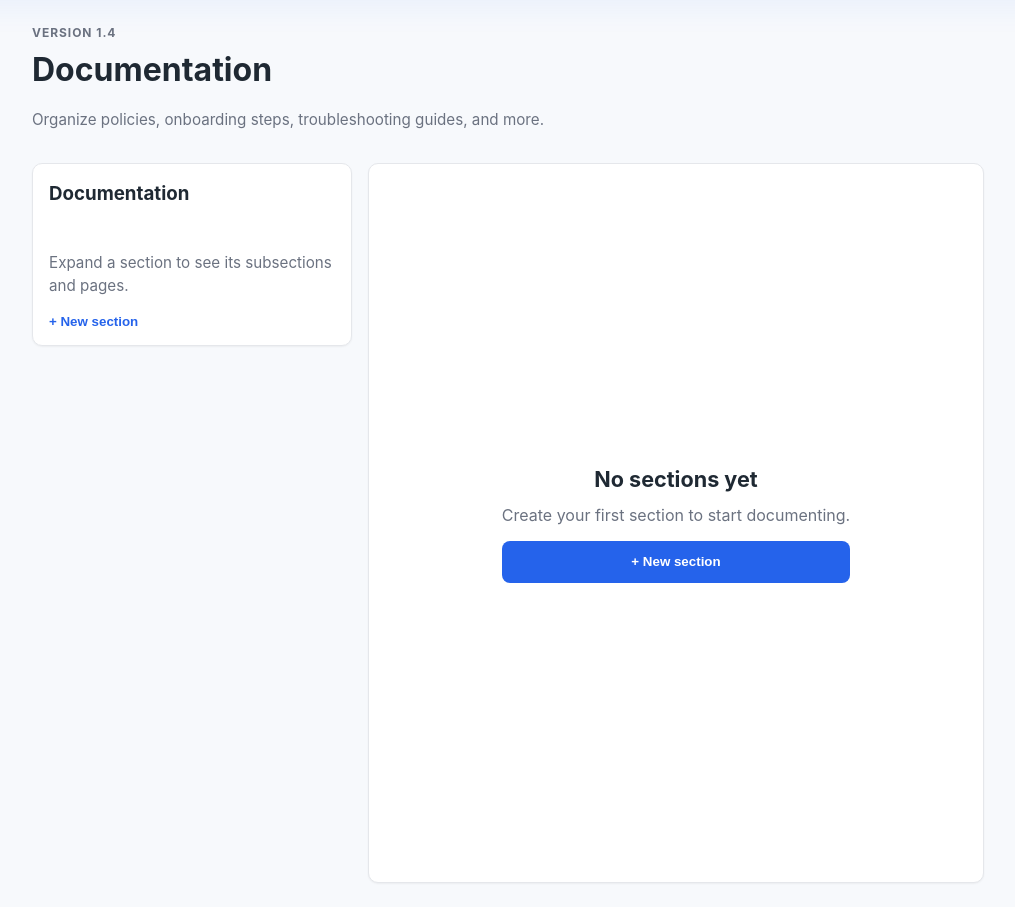
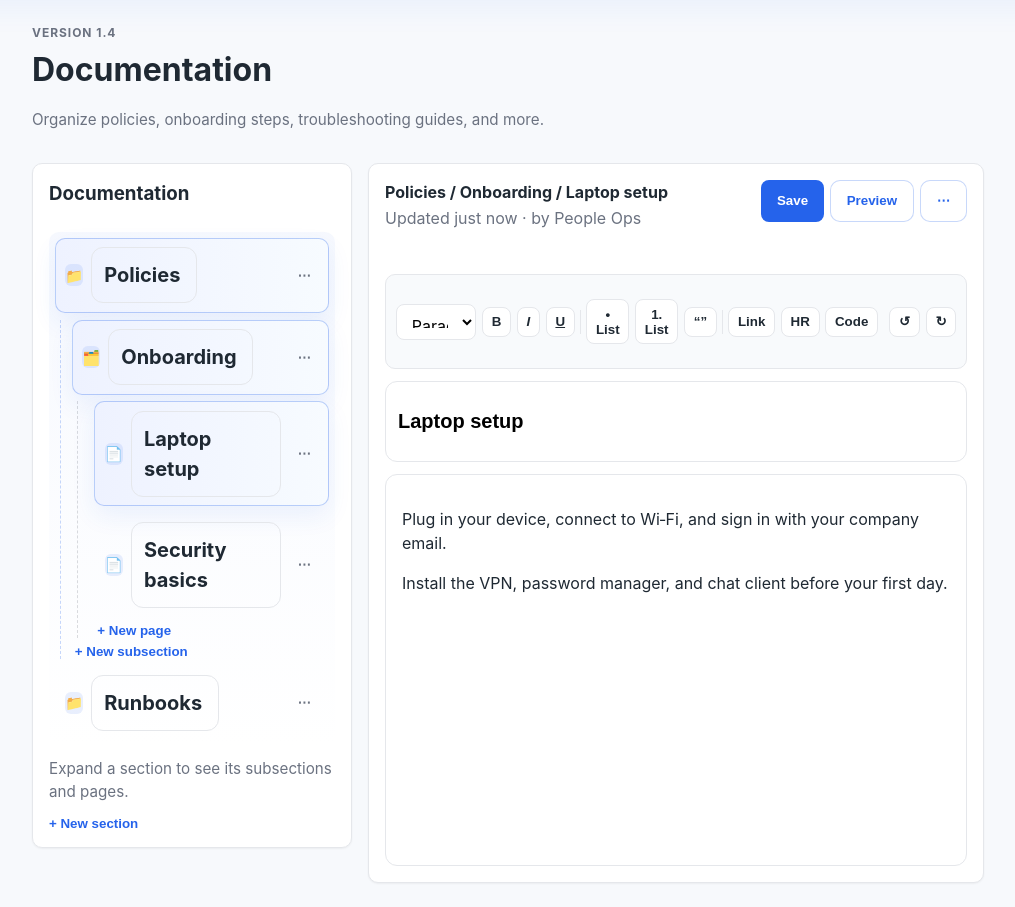
Before and after one commit to MysteryGrove/simpledesk, a Flask app: page /documentation/ in a window 1280 px wide. Shown: the part 72-979 px from the top of the page, without its empty margins (132-1147 px from the left). Run offline with Flask 3, Linux system fonts and the light colour scheme; the visitor is signed in with stand-in values (Sample User, id 1).

Commit message:
Restore documentation editor and smooth navigation

```diff
--- a/app/static/css/styles.css
+++ b/app/static/css/styles.css
@@ -962,11 +962,12 @@ button.link,
 
 .doc-nav {
   display: grid;
-  gap: 1rem;
+  gap: 0.75rem;
   padding: 1rem;
   position: sticky;
   top: 88px;
   height: max-content;
+  scroll-behavior: smooth;
 }
 
 .doc-editor {
@@ -985,7 +986,10 @@ button.link,
 
 .doc-tree {
   display: grid;
-  gap: 0.35rem;
+  gap: 0.4rem;
+  padding: 0.35rem;
+  border-radius: 10px;
+  background: linear-gradient(180deg, rgba(37, 99, 235, 0.04) 0%, rgba(255, 255, 255, 0.3) 100%);
 }
 
 .doc-row {
@@ -996,18 +1000,22 @@ button.link,
   padding: 0.55rem 0.6rem;
   border-radius: 10px;
   cursor: pointer;
-  transition: background 0.12s ease, border 0.12s ease;
+  transition: background 0.16s ease, border 0.16s ease, transform 0.16s ease, box-shadow 0.16s ease;
+  transform: translateX(0);
   border: 1px solid transparent;
 }
 
 .doc-row:hover {
   background: #f8fafc;
   border-color: var(--border);
+  transform: translateX(2px);
+  box-shadow: 0 6px 20px rgba(17, 24, 39, 0.06);
 }
 
 .doc-row.active {
-  background: #eef2ff;
+  background: linear-gradient(90deg, #eef2ff 0%, #f7fbff 100%);
   border-color: rgba(37, 99, 235, 0.3);
+  box-shadow: 0 10px 24px rgba(37, 99, 235, 0.08);
 }
 
 .doc-row-main {
@@ -1049,20 +1057,30 @@ button.link,
   content: "📄";
 }
 
-.doc-subsection-list {
-  margin-left: 0.6rem;
+.doc-subsection-list,
+.doc-page-list {
   display: grid;
-  gap: 0.3rem;
-  padding-left: 0.6rem;
-  border-left: 1px solid var(--border);
+  gap: 0.35rem;
+  margin-left: 0.35rem;
+  padding-left: 0.65rem;
+  border-left: 1px dashed rgba(37, 99, 235, 0.25);
+  animation: docFadeIn 0.18s ease;
 }
 
 .doc-page-list {
-  margin-left: 0.6rem;
-  display: grid;
-  gap: 0.3rem;
-  padding-left: 0.6rem;
-  border-left: 1px dashed var(--border);
+  padding-left: 1rem;
+  border-color: rgba(17, 24, 39, 0.15);
+}
+
+@keyframes docFadeIn {
+  from {
+    opacity: 0;
+    transform: translateY(4px);
+  }
+  to {
+    opacity: 1;
+    transform: translateY(0);
+  }
 }
 
 .doc-add {
@@ -1159,6 +1177,8 @@ button.link,
   border: 1px solid var(--border);
   border-radius: 8px;
   padding: 0.4rem 0.55rem;
+  color: var(--text);
+  font-weight: 700;
   cursor: pointer;
 }
 
--- a/app/templates/documentation.html
+++ b/app/templates/documentation.html
@@ -7,11 +7,6 @@
       <p class="eyebrow">Version 1.4</p>
       <h1>Documentation</h1>
       <p class="muted">Organize policies, onboarding steps, troubleshooting guides, and more.</p>
-    </div>
-    <div class="page-actions" id="docGlobalActions">
-      <button class="btn ghost" id="globalNewPageBtn">New page</button>
-      <button class="btn ghost" id="globalPreviewBtn">Preview</button>
-      <button class="btn" id="globalSaveBtn">Save</button>
     </div>
   </div>
 
@@ -102,10 +97,6 @@
   const addSectionBtn = document.getElementById('addSectionBtn');
   const saveSectionBtn = document.getElementById('saveSectionBtn');
   const cancelSectionBtn = document.getElementById('cancelSectionBtn');
-  const globalActions = document.getElementById('docGlobalActions');
-  const globalNewPageBtn = document.getElementById('globalNewPageBtn');
-  const globalSaveBtn = document.getElementById('globalSaveBtn');
-  const globalPreviewBtn = document.getElementById('globalPreviewBtn');
   const savePageBtn = document.getElementById('savePageBtn');
   const previewPageBtn = document.getElementById('previewPageBtn');
   const moreActionsBtn = document.getElementById('moreActionsBtn');
@@ -113,6 +104,65 @@
 
   function nextId() {
     return idCounter++;
+  }
+
+  function seedDemoData() {
+    if (docState.sections.length) return;
+    const now = new Date();
+
+    const policiesSection = {
+      id: nextId(),
+      title: 'Policies',
+      subsections: [
+        {
+          id: nextId(),
+          title: 'Onboarding',
+          pages: [
+            {
+              id: nextId(),
+              title: 'Laptop setup',
+              content: '<p>Plug in your device, connect to Wi‑Fi, and sign in with your company email.</p><p>Install the VPN, password manager, and chat client before your first day.</p>',
+              lastUpdated: now,
+              author: 'People Ops',
+            },
+            {
+              id: nextId(),
+              title: 'Security basics',
+              content: '<p>Keep your laptop locked when away from your desk and enable auto‑updates.</p><ul><li>Use MFA everywhere</li><li>Report suspicious emails</li><li>Store secrets only in the vault</li></ul>',
+              lastUpdated: now,
+              author: 'IT',
+            },
+          ],
+        },
+      ],
+    };
+
+    const runbooksSection = {
+      id: nextId(),
+      title: 'Runbooks',
+      subsections: [
+        {
+          id: nextId(),
+          title: 'Support',
+          pages: [
+            {
+              id: nextId(),
+              title: 'Reset password flow',
+              content: '<p>Verify the user, generate a reset link, and confirm successful login.</p><ol><li>Search for the user in admin.</li><li>Send the reset email.</li><li>Document the case.</li></ol>',
+              lastUpdated: now,
+              author: 'CX',
+            },
+          ],
+        },
+      ],
+    };
+
+    docState.sections = [policiesSection, runbooksSection];
+    docState.selection = {
+      sectionId: policiesSection.id,
+      subsectionId: policiesSection.subsections[0].id,
+      pageId: policiesSection.subsections[0].pages[0].id,
+    };
   }
 
   function showToast(message) {
@@ -238,12 +288,22 @@
   }
 
   function selectSection(sectionId) {
-    docState.selection = { sectionId, subsectionId: null, pageId: null };
+    const section = findSection(sectionId);
+    const firstSubsection = section?.subsections[0] || null;
+    const firstPage = firstSubsection?.pages[0] || null;
+    docState.selection = {
+      sectionId,
+      subsectionId: firstSubsection ? firstSubsection.id : null,
+      pageId: firstPage ? firstPage.id : null,
+    };
     render();
   }
 
   function selectSubsection(sectionId, subsectionId) {
-    docState.selection = { sectionId, subsectionId, pageId: null };
+    const section = findSection(sectionId);
+    const subsection = findSubsection(section, subsectionId);
+    const firstPage = subsection?.pages[0] || null;
+    docState.selection = { sectionId, subsectionId, pageId: firstPage ? firstPage.id : null };
     render();
   }
 
@@ -461,7 +521,6 @@
     const hasSections = docState.sections.length > 0;
 
     if (!hasSections) {
-      globalActions.classList.add('hidden');
       renderEmptyState({
         title: 'No sections yet',
         subtitle: 'Create your first section to start documenting.',
@@ -471,7 +530,28 @@
       return;
     }
 
-    globalActions.classList.remove('hidden');
+    if (!section) {
+      const firstSection = docState.sections[0];
+      docState.selection.sectionId = firstSection.id;
+      docState.selection.subsectionId = firstSection.subsections[0]?.id || null;
+      docState.selection.pageId = firstSection.subsections[0]?.pages[0]?.id || null;
+      render();
+      return;
+    }
+
+    if (!subsection && section.subsections.length > 0) {
+      const firstSubsection = section.subsections[0];
+      docState.selection.subsectionId = firstSubsection.id;
+      docState.selection.pageId = firstSubsection.pages[0]?.id || null;
+      render();
+      return;
+    }
+
+    if (!page && subsection?.pages?.length) {
+      docState.selection.pageId = subsection.pages[0].id;
+      render();
+      return;
+    }
 
     if (section && section.subsections.length === 0) {
       renderEmptyState({
@@ -571,6 +651,8 @@
     alert(`Preview: ${page.title}\n\n${docBodyInput.innerText.slice(0, 240)}...`);
   }
 
+  seedDemoData();
+
   addSectionBtn.addEventListener('click', startCreateSection);
   saveSectionBtn.addEventListener('click', () => createSection(newSectionInput.value));
   cancelSectionBtn.addEventListener('click', () => {
@@ -604,20 +686,10 @@
   });
 
   savePageBtn.addEventListener('click', saveCurrentPage);
-  globalSaveBtn.addEventListener('click', saveCurrentPage);
   previewPageBtn.addEventListener('click', previewCurrentPage);
-  globalPreviewBtn.addEventListener('click', previewCurrentPage);
 
   moreActionsBtn.addEventListener('click', () => {
     showToast('Delete and duplicate page options available in the menu.');
-  });
-
-  globalNewPageBtn.addEventListener('click', () => {
-    if (!docState.selection.subsectionId) {
-      showToast('Create a section and subsection first.');
-      return;
-    }
-    startCreatePage(docState.selection.sectionId, docState.selection.subsectionId);
   });
 
   headingSelect.addEventListener('change', (event) => {
```
